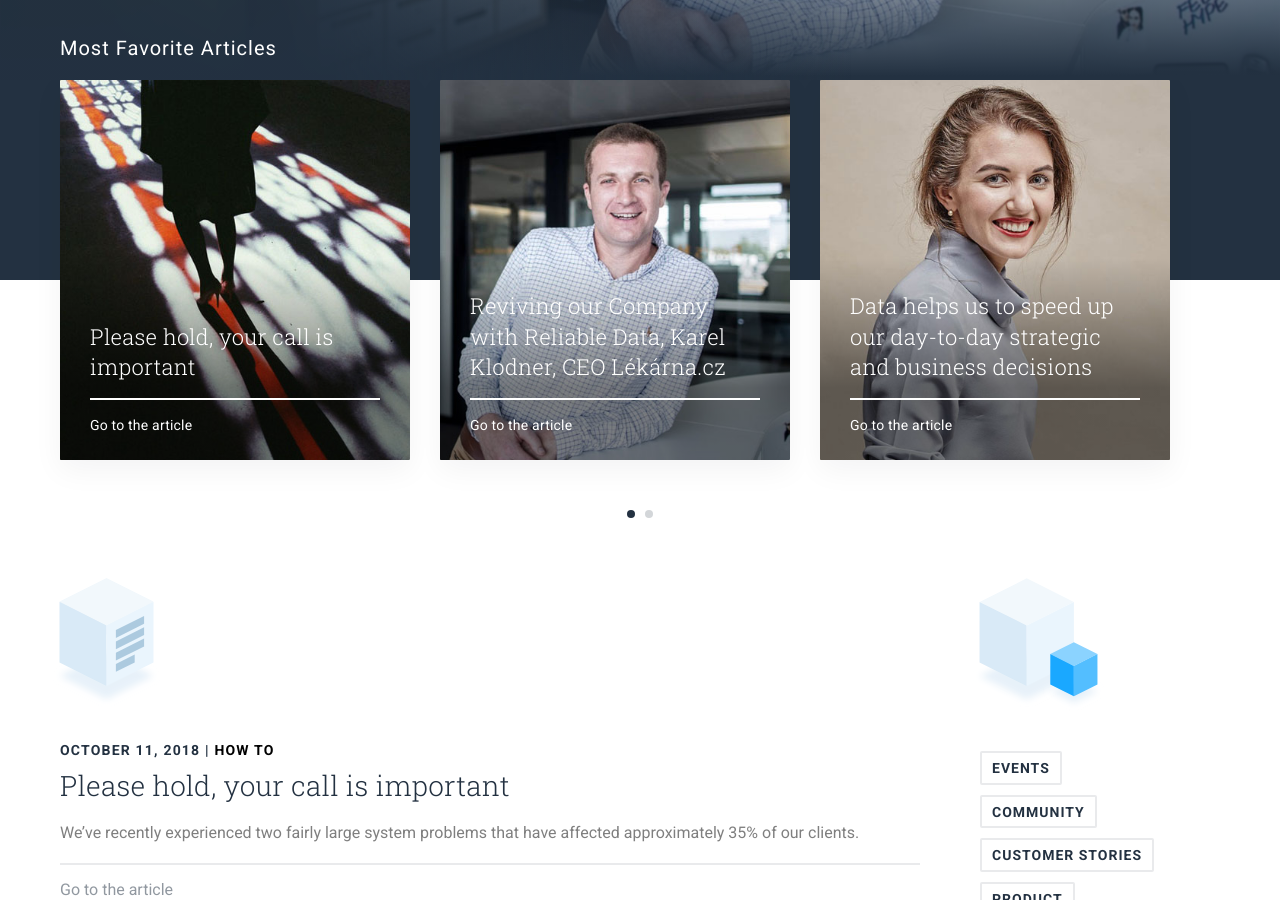
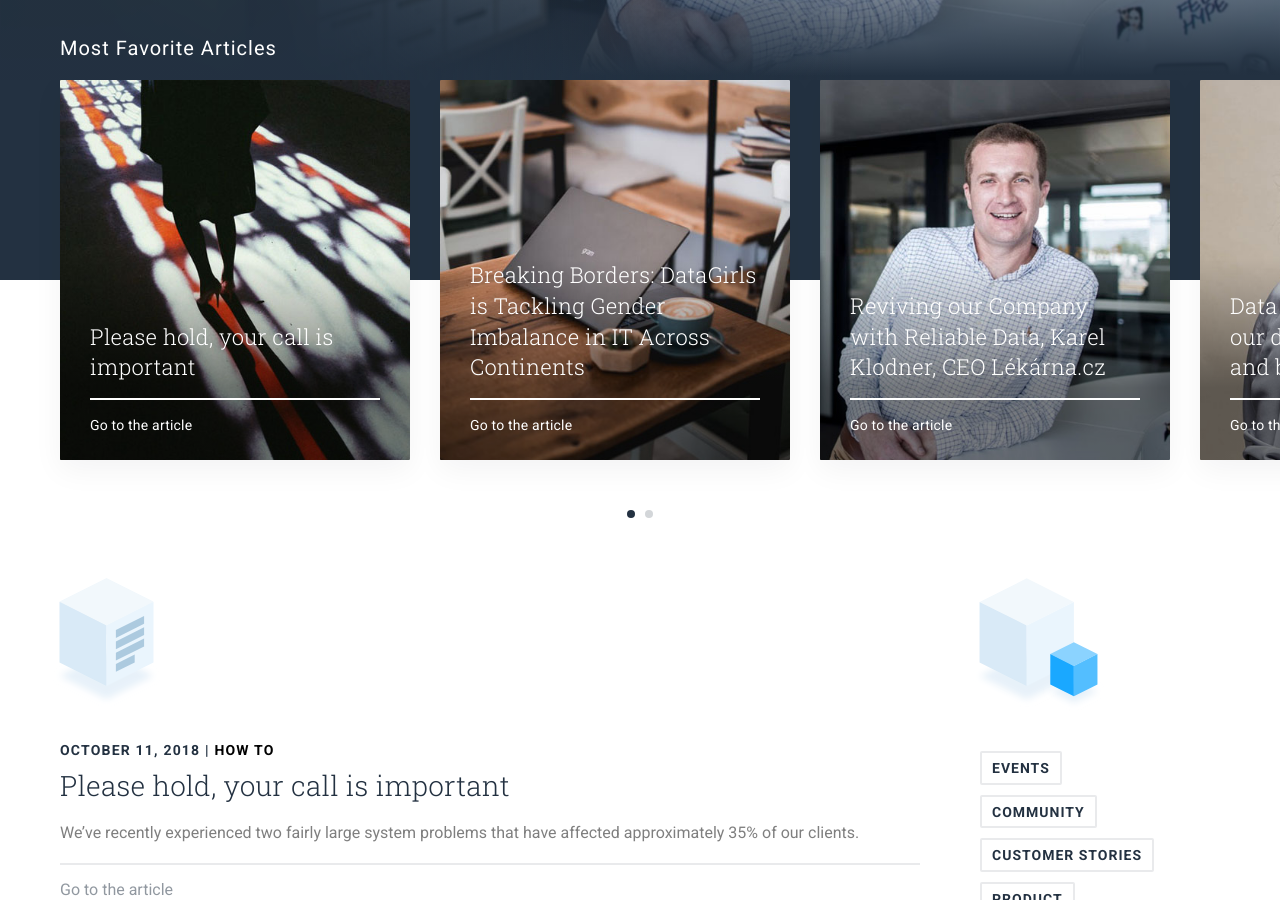
Before and after one commit to keboola/blog, a Jekyll site: the page built from index.md, in a window 1280 px wide and 900 px high, scrolled down 696 px. Built offline with Jekyll 4.4.1, drawn with Linux system fonts in a browser that asks for light colours; nearby versions of some CDN libraries.

Commit message:
Update from Forestry.io - Updated Breaking-Borders-DataGirls-is-Tackling-Gender-Imbalance-in-IT-Across-Continents.md

```diff
--- a/_posts/2018-09-18-Breaking-Borders-DataGirls-is-Tackling-Gender-Imbalance-in-IT-Across-Continents.md
+++ b/_posts/2018-09-18-Breaking-Borders-DataGirls-is-Tackling-Gender-Imbalance-in-IT-Across-Continents.md
@@ -6,7 +6,7 @@ date: 2018-09-18 00:00:00 +0000
 perex: ''
 user: pavel-dolezal
 coverphoto: ''
-coverphoto_slider: ''
+coverphoto_slider: "/uploads/datagirls-1.jpg"
 
 ---
 DataGirls, a.k.a. SheLovesData, teaches women about data analysis through educational yet enjoyable workshops. The gender gap has long been an industry-wide issue, yet not enough companies are taking proactive steps to eradicate the problem at its core.  By making data exciting and engaging, Keboola is helping pave the way for women to enter IT at an early age.
```
